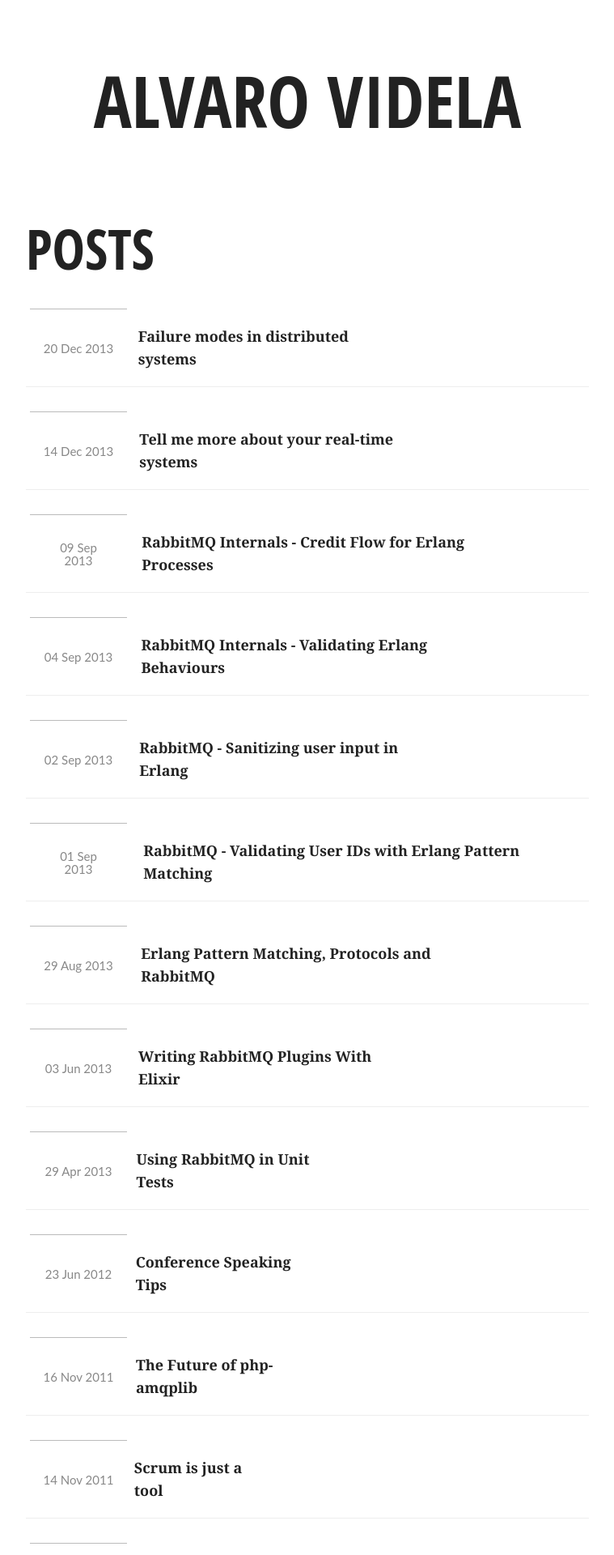
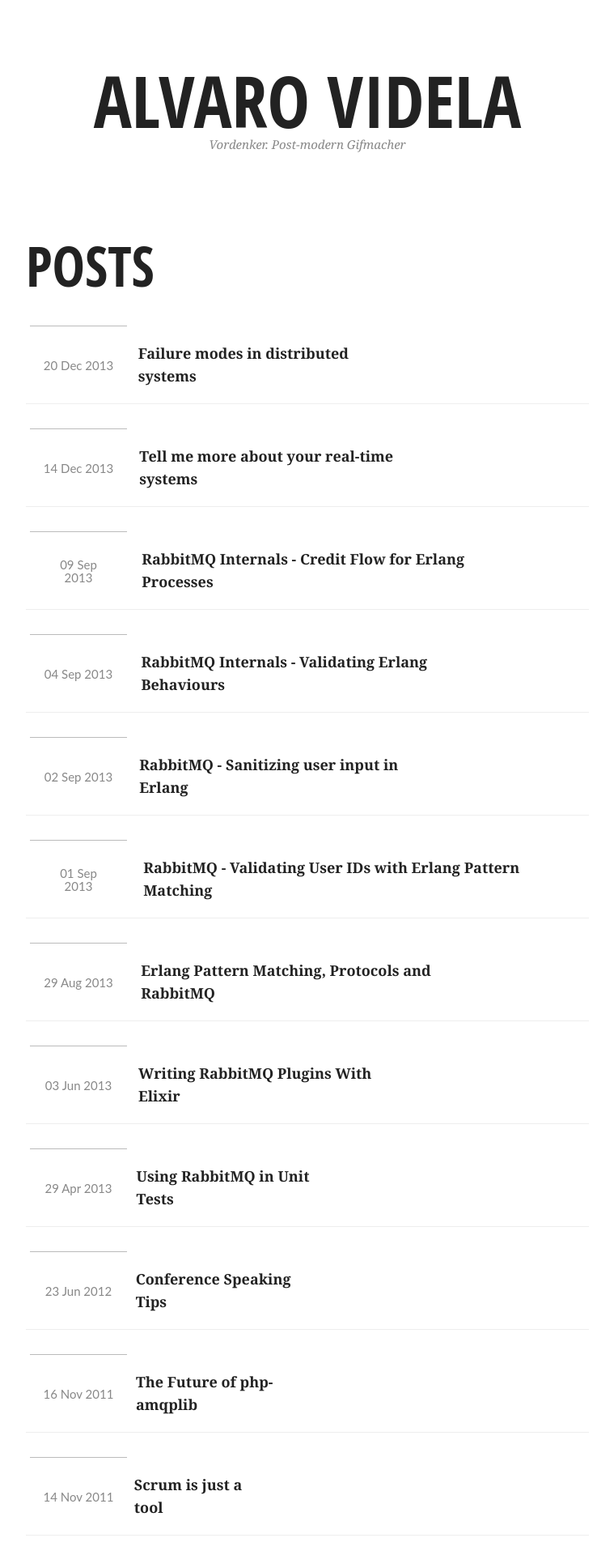
Before and after one commit to videlalvaro/videlalvaro.github.io, a Jekyll site: the page built from index.html, in a window 1280 px wide. Shown: the top 1920 px of the page at 81% size, without its empty margins (260-1019 px from the left). Built offline with Jekyll 4.4.1, drawn with Linux system fonts in a browser that asks for light colours.

Commit message:
moar cosmetics

```diff
--- a/_layouts/default.html
+++ b/_layouts/default.html
@@ -38,7 +38,7 @@
 <body>
 
   <header>
-    <h1><a href="/">Alvaro Videla</a></h1>
+    <h1><a href="/">Alvaro Videla</a><span>Vordenker. Post-modern Gifmacher</span></h1>
   </header>
 
   {{ content }}
--- a/css/screen.css
+++ b/css/screen.css
@@ -51,11 +51,13 @@ table {
   -moz-box-sizing: border-box;
   /* Firefox, other Gecko */
   box-sizing: border-box;
+  -webkit-font-smoothing: antialiased !important; }
+
+a {
   transition: all .2s linear;
   -o-transition: all .2s linear;
   -moz-transition: all .2s linear;
-  -webkit-transition: all .2s linear;
-  -webkit-font-smoothing: antialiased !important; }
+  -webkit-transition: all .2s linear; }
 
 .wf-loading h1, .wf-loading h2, .wf-loading h3, .wf-loading h4, .wf-loading h5, .wf-loading p, .wf-loading li, .wf-loading code, .wf-loading blockquote, .wf-loading span {
   visibility: hidden; }
@@ -76,7 +78,8 @@ body {
   /* 400, 700, 900 */
   padding: 0;
   margin: 0;
-  -webkit-font-smoothing: antialiased !important; }
+  -webkit-font-smoothing: antialiased !important;
+  word-break: keep-all; }
 
 header {
   text-align: center; }
@@ -89,24 +92,44 @@ header {
     text-decoration: none;
     font-size: 4.2rem;
     line-height: 4.2rem;
-    padding: 40px 0; }
+    padding: 40px 0 0; }
     @media only screen and (min-width: 620px) {
       header a {
         font-size: 6.8rem;
         line-height: 6.8rem;
-        padding: 60px 0; } }
+        padding: 60px 0 0; } }
     @media only screen and (min-width: 1050px) {
       header a {
         font-size: 8.8rem;
         line-height: 8.8rem;
-        padding: 80px 0; } }
+        padding: 80px 0 0; } }
     @media only screen and (min-width: 1800px) {
       header a {
         font-size: 11.2rem;
         line-height: 11.2rem;
-        padding: 120px 0; } }
+        padding: 120px 0 0; } }
     header a:hover {
       color: #29547c; }
+  header span {
+    font-family: 'Merriweather', 'Hoefler Text', 'Georgia', 'Times New Roman', 'Serif';
+    color: #888888;
+    font-style: italic;
+    display: block;
+    text-align: center;
+    font-size: 1.2rem;
+    padding: 0 20px 40px; }
+    @media only screen and (min-width: 620px) {
+      header span {
+        font-size: 1.4rem;
+        padding: 0 30px 60px; } }
+    @media only screen and (min-width: 1050px) {
+      header span {
+        font-size: 1.5rem;
+        padding: 0 40px 80px; } }
+    @media only screen and (min-width: 1800px) {
+      header span {
+        font-size: 1.6rem;
+        padding: 0 60px 120px; } }
 
 .page article {
   padding: 20px 0; }
@@ -924,6 +947,10 @@ article .thepast a {
       .gridbox .w50:nth-child(even) {
         float: right; } }
 
+/* disqus */
+#disqus_thread {
+  position: relative; }
+
 footer {
   border-top: 1px solid #eeeeee;
   margin-top: 40px;
--- a/css/syntax.css
+++ b/css/syntax.css
@@ -1,13 +1,5 @@
 .highlight{
-background: #eeeeff;
 overflow: auto;
-width: 600px;
-padding: 3px;
-border: 3px solid #D1DDDF;
-}
-
-.highlight:hover{
-  border: 3px solid #9BC6CF;
 }
 
 .highlight .c { color: #999988; font-style: italic } /* Comment */
```
